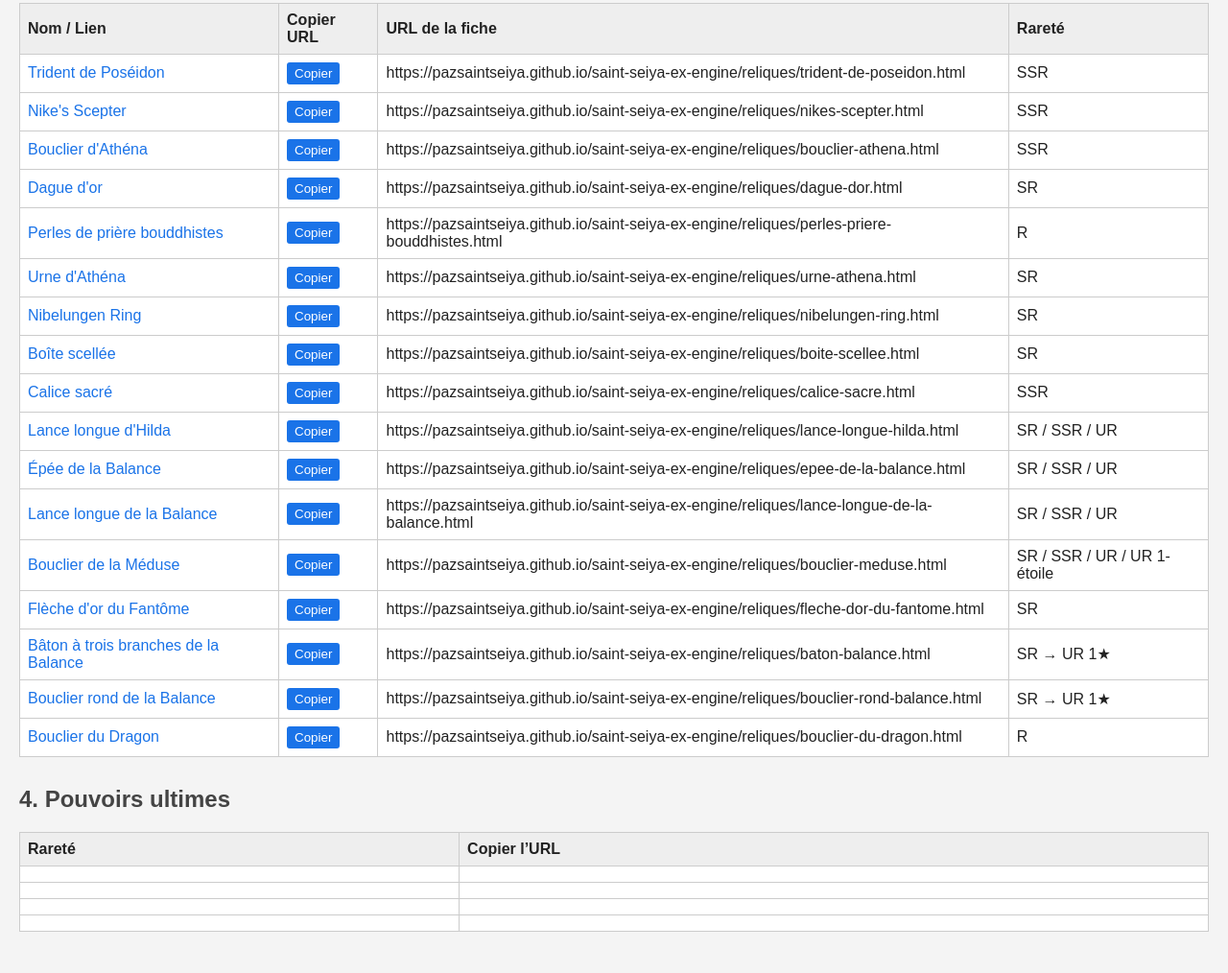
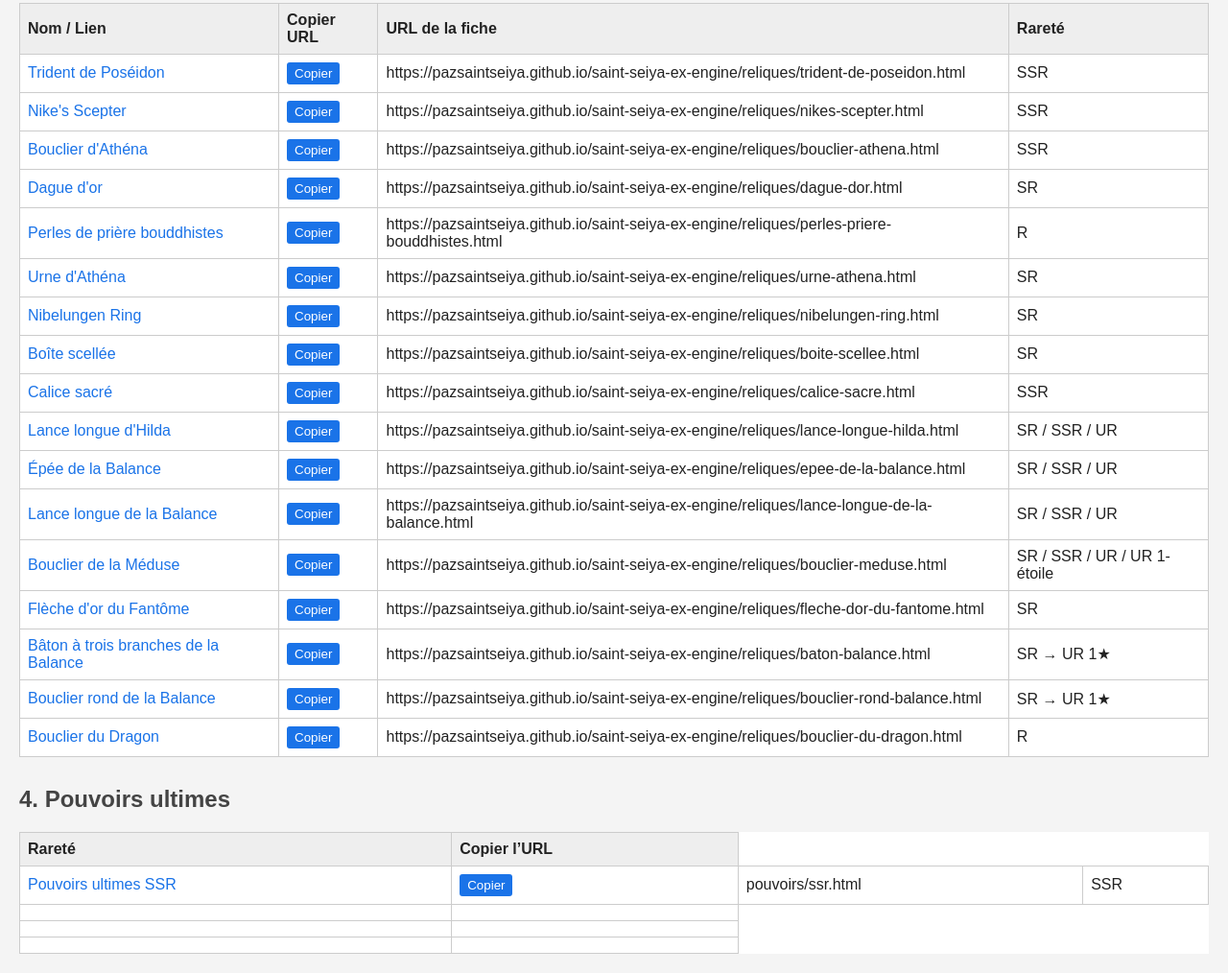
Before and after one commit to pazsaintseiya/saint-seiya-ex-engine, a plain HTML site: page index.html in a window 1280 px wide. Shown: the part 981-1995 px from the top of the page at 96% size. Before the commit the page ends 1972 px from the top, so only its background shows below. Drawn offline with Linux system fonts and the light colour scheme.

Commit message:
Update index.html

```diff
--- a/index.html
+++ b/index.html
@@ -271,9 +271,12 @@
     </thead>
     <tbody>
         <tr>
-            <td><!-- à venir --></td>
-            <td><!-- bouton à venir --></td>
-        </tr>
+    <td><a href="pouvoirs/ssr.html">Pouvoirs ultimes SSR</a></td>
+    <td><button class="copy-btn" data-url="pouvoirs/ssr.html">Copier</button></td>
+    <td>pouvoirs/ssr.html</td>
+    <td>SSR</td>
+</tr>
+
         <tr>
             <td><!-- à venir --></td>
             <td><!-- bouton à venir --></td>
```
